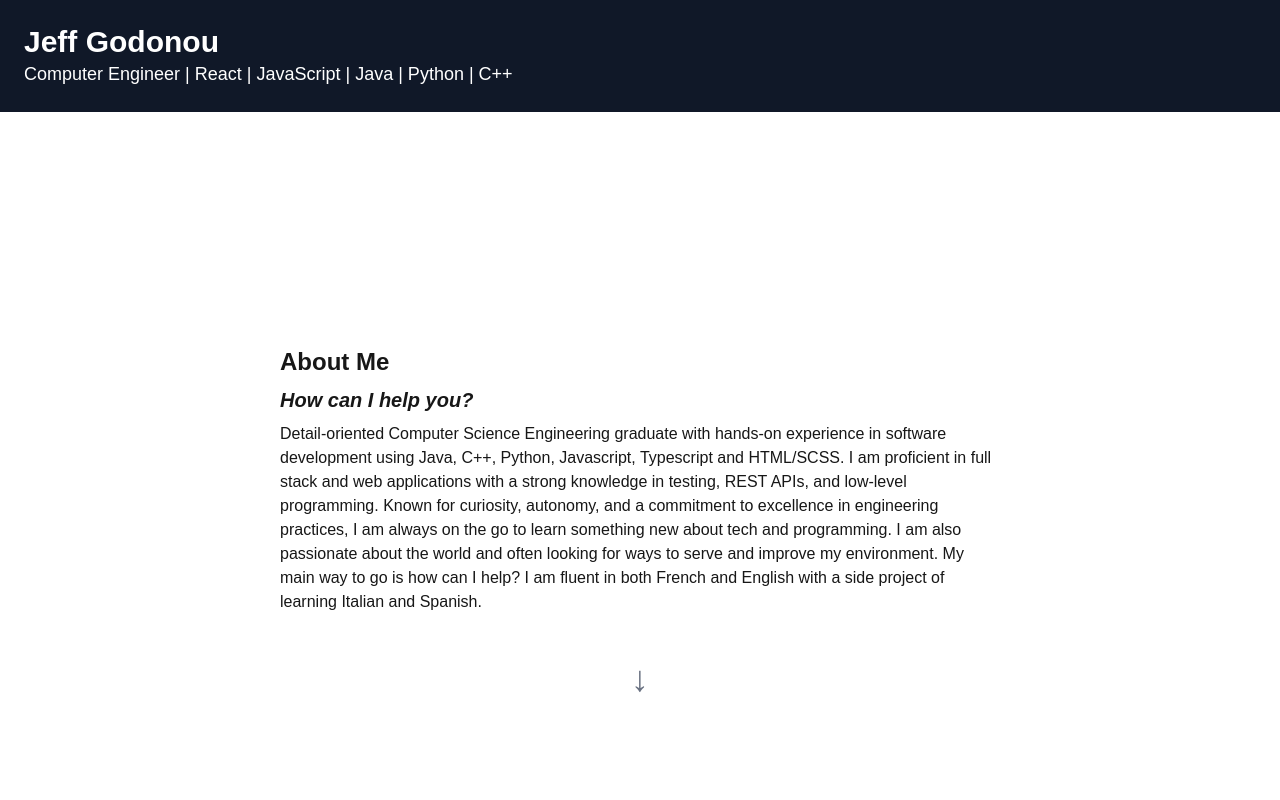
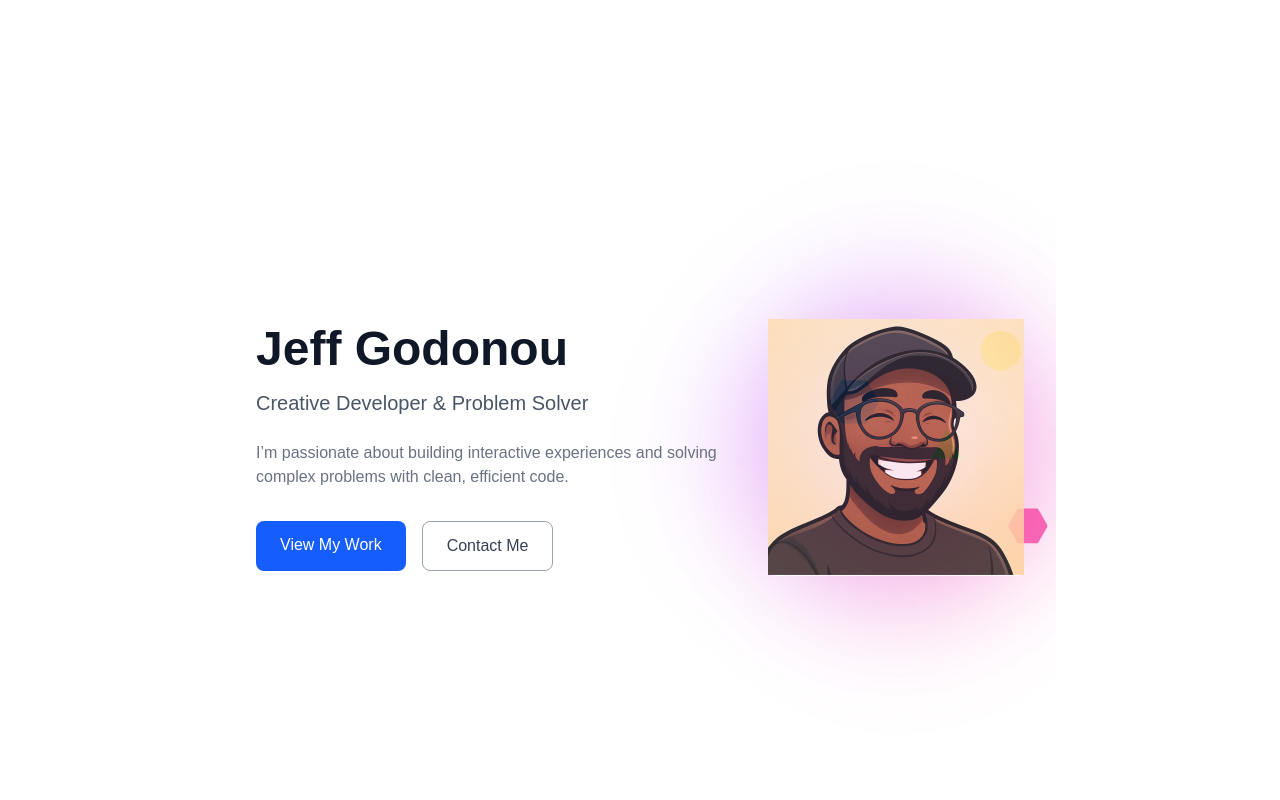
Before and after one commit to jeffGodonou/web-resume, a Next.js app: page / in a window 1280 px wide. Shown: the top 800 px of the page. Built offline with nearby package versions, Linux system fonts and the light colour scheme.

Commit message:
Create a Hero section

```diff
--- /dev/null
+++ b/src/app/components/Hero.js
@@ -0,0 +1,112 @@
+"use client"
+import { motion } from "framer-motion";
+import Projects from "./Projects";
+
+export default function Hero() {
+    const shapes = [
+        { type: "circle", size: 40, top: "10%", left: "80%" },
+        { type: "triangle", size: 30, top: "50%", left: "60%" },
+        { type: "square", size: 50, top: "30%", left: "20%" },
+        { type: "hexagon", size: 40, top: "80%", left: "90%" }
+    ]
+
+    return (
+        <section className="relative min-h-screen flex flex-col md:flex-row items-center justify-between px-8 py-16 overflow-hidden">
+            <div className="z-10 max-w-lg text-left">
+                <h1 className="text-5xl font-bold text-gray-900 dark:text-white mb-4">
+                    Jeff Godonou
+                </h1>
+                <p className="mt-4 text-xl text-gray-600 dark:text-gray-300">
+                    Creative Developer & Problem Solver
+                </p>
+                <p className="mt-6 text-gray-500 dark:text-gray-400">
+                    I’m passionate about building interactive experiences and solving complex problems with clean, efficient code.
+                </p>
+                <div className="mt-8 flex gap-4">
+                    <a className="px-6 py-3 bg-blue-600 text-white rounded-lg hover:bg-blue-700" href="#projects">
+                        View My Work
+                    </a>
+                    <a href="mailto:jeffalecgodonou@gmail.com" className="px-6 py-3 border border-gray-400 rounded-lg text-gray-700 dark:text-gray-300 hover:border-gray-600">
+                        Contact Me
+                    </a>
+                </div>
+            </div>
+
+            <div className="relative w-full md:w-1/2 flex justify-center items-center">
+
+                <motion.div
+                    animate={{ rotate: 360 }}
+                    transition={{ repeat: Infinity, duration: 60, ease: "linear" }}
+                    className="absolute w-72 h-72 bg-gradient-to-r from-purple-400 to-pink-400 rounded-full blur-3xl opacity-70"
+                ></motion.div>
+
+                {shapes.map((shape, i) => (
+                    <motion.div
+                        key={i}
+                        className={`absolute`}
+                        style={{
+                            top: shape.top,
+                            left: shape.left,
+                            width: shape.size,
+                            height: shape.size,
+                        }}
+                        animate={{ y: [0, -20, 0], x: [0, 10, 0] }}
+                        transition={{
+                            repeat: Infinity,
+                            duration: 10 + i * 2,
+                            ease: "easeInOut",
+                        }}
+                    >
+                        {shape.type === "circle" && (
+                            <div className="w-full h-full bg-yellow-400 rounded-full opacity-70"></div>
+                        )}
+                        {shape.type === "triangle" && (
+                            <div
+                                className="w-0 h-0"
+                                style={{
+                                    borderLeft: `${shape.size / 2}px solid transparent`,
+                                    borderRight: `${shape.size / 2}px solid transparent`,
+                                    borderBottom: `${shape.size}px solid #4ADE80`,
+                                    opacity: 0.7,
+                                }}
+                            ></div>
+                        )}
+                        {shape.type === "hexagon" && (
+                            <div
+                                className="bg-pink-500 opacity-70"
+                                style={{
+                                    clipPath:
+                                        "polygon(25% 6.7%, 75% 6.7%, 100% 50%, 75% 93.3%, 25% 93.3%, 0% 50%)",
+                                    width: "100%",
+                                    height: "100%",
+                                }}
+                            ></div>
+                        )}
+                        {shape.type === "square" && (
+                            <div
+                                className="w-full h-full bg-blue-500 opacity-70"
+                                style={{
+                                    clipPath:
+                                        "polygon(25% 6.7%, 75% 6.7%, 100% 50%, 75% 93.3%, 25% 93.3%, 0% 50%)",
+                                    width: "100%",
+                                    height: "100%",
+                                }}
+                            ></div>
+                        )}
+                    </motion.div>
+                ))}
+
+                <div className="relative z-10 w-64 h-64 flex items-center justify-center">
+                    <div className="absolute inset-0 bg-gradient-to-b from-transparent to-white dark:to-gray-900 opacity-80 rounded-lg">
+                        <motion.img
+                            src="/2BEDBB56-D005-48AC-B329-2C04E420CA16.PNG"
+                            className="relative z-10 w-64 h-64 object-contain"
+                            animate={{ y: [0, -10, 0] }}
+                            transition={{ repeat: Infinity, duration: 6, ease: "easeInOut" }}
+                        />
+                    </div>
+                </div>
+            </div>
+        </section>
+    );
+}
--- a/src/app/components/Projects.js
+++ b/src/app/components/Projects.js
@@ -61,7 +61,7 @@ const projectItems = [
 
 export default function Projects() {
     return (
-        <section className="px-6 py-12 bg-gray-50 dark:bg-gray-900">
+        <section id="projects" className="px-6 py-12 bg-gray-50 dark:bg-gray-900">
             <h2 className="text-3xl font-bold text-gray-900 dark:text-gray-50 mb-8">
                 Projects
             </h2>
--- a/src/app/pages/index.js
+++ b/src/app/pages/index.js
@@ -1,5 +1,6 @@
 import Head from 'next/head';
-import Header from '../components/Header';
+// import Header from '../components/Header';
+import Hero from '../components/Hero';
 import About from '../components/About';
 import Experience from '../components/Experience';
 import Projects from '../components/Projects';
@@ -17,7 +18,10 @@ export default function Home() {
                 <meta name="description" content="Resume of Jeff Godonou" />
             </Head>
 
-            <Header />
+            <SectionWrapper id="Hero">
+                <Hero />
+                <ArrowDown to="About" />
+            </SectionWrapper>
 
             <SectionWrapper id="About">
                 <About />
```
Also changed, not shown: public/2BEDBB56-D005-48AC-B329-2C04E420CA16.PNG (added).
